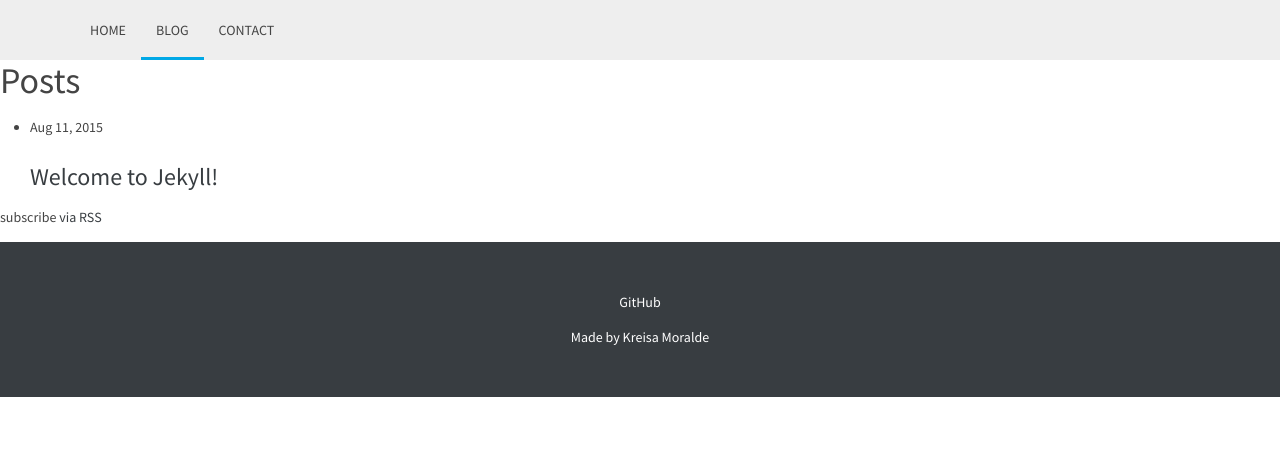
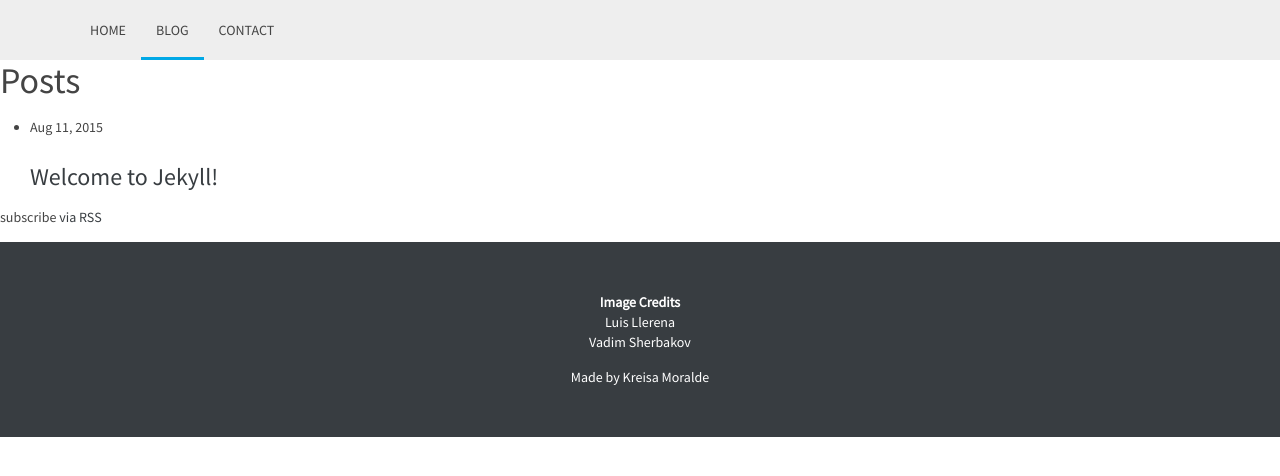
Before and after one commit to kreighza/kreighza.github.io, a Jekyll site: the page built from blog.html, in a window 1280 px wide. Shown: the top 476 px of the page. Built offline with Jekyll 4.4.1, drawn with Linux system fonts in a browser that asks for light colours.

Commit message:
add image credits to footer.

```diff
--- a/_config.yml
+++ b/_config.yml
@@ -23,8 +23,13 @@ navigation:
 - text: contact
   url: /contact.html
 
+photo_credits:
+- author: Luis Llerena
+  source: https://unsplash.com/negativespace
+- author: Vadim Sherbakov
+  source: https://unsplash.com/madebyvadim
+
 skillSet_info: Some of the frameworks Kreisa has used in her projects.
-
 jobStart: December 1, 2011
 
 # List work experience here.
--- a/_includes/footer.html
+++ b/_includes/footer.html
@@ -1,18 +1,15 @@
-<!--
-<span class="font-regular"> {{ site.title }} </span>
-{{ site.email }}
-{{ site.github_username }}
--->
-
 <div class="bg-black font-color-white">
     <div class="uk-container uk-container-center uk-text-center p-t-50 p-b-50">
 
-        <ul class="uk-subnav uk-subnav-line uk-flex-center">
-            <li><a href="https://github.com/kreighza/kreighza.github.io">GitHub</a></li>
+        <ul class="uk-list uk-flex-center">
+            <li><strong>Image Credits</strong></li>
+            {% for img in site.photo_credits %}
+                <li><a href="{{ img.source }}">{{ img.author }}</a></li>
+            {% endfor %}
         </ul>
 
         <div class="uk-panel">
-            <p>Made by <a href="#"> {{ site.title }} </a></p>
+            <p>Made by <a href="https://github.com/kreighza/kreighza.github.io/tree/gh-pages"> {{ site.title }} </a></p>
         </div>
 
     </div>
--- a/css/main.scss
+++ b/css/main.scss
@@ -5,7 +5,7 @@
 @import url(http://fonts.googleapis.com/css?family=Source+Sans+Pro:400,300,200);
 
 // Variables
-$base-font-family: "Source Sans Pro", serif;
+$base-font-family: "Source Sans Pro", sans-serif;
 $nav-height: 60px;
 
 // Images
```
